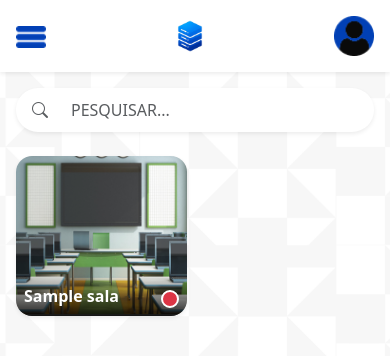
After one commit to CaioGomes26/django-rackplus-project, a Django app: page / in a window 390 px wide. The commit adds this page. Shown: the top 356 px of the page. Run offline with Django 5.2, Linux system fonts and the light colour scheme; a user stored in the database is signed in; tables that the repository leaves empty hold one stand-in row (values such as "Sample post").

Commit message:
feat: implement responsive dashboard, navigation system and asset organization
 - Templates: Refactor base.html to support conditional sidebar for authenticated users and a dedicated mobile offcanvas menu. - Views: Add home view logic to dynamically list 'Salas' and protected all dashboard routes with @login_required. - UI/UX: Move inline CSS to a global stylesheet and implement a secure POST-based logout via user dropdown. - Assets: Initialize static directory structure with brand logos, background assets, and standardized navigation icons.

```diff
--- /dev/null
+++ b/static/css/style.css
@@ -0,0 +1,44 @@
+/* RACK+ Estilos Globais e Layout */
+body {
+    background: url("../img/teladefundo.png") no-repeat center center fixed;
+    background-size: cover;
+}
+
+.barra-lateral-desktop {
+    width: 90px;
+    background-color: #d6d8e5;
+    z-index: 1050;
+}
+
+
+@media (min-width: 768px) {
+    .conteudo-principal {
+        margin-left: 90px;
+    }
+}
+
+/* Menu Mobile*/
+.offcanvas {
+    width: 90px !important;
+    background-color: #d6d8e5 !important;
+    border: none;
+}
+
+.offcanvas-header .btn-close {
+    margin: 0 auto;
+}
+
+
+.icone-nav {
+    width: 40px;
+    height: 40px;
+    object-fit: contain;
+}
+
+/* Bolinha de Status das Salas */
+.indicador-status {
+    width: 18px;
+    height: 18px;
+    border-radius: 50%;
+    border: 2px solid #fff;
+}
--- a/templates/base.html
+++ b/templates/base.html
@@ -4,25 +4,79 @@
 <head>
     <meta charset="UTF-8">
     <meta name="viewport" content="width=device-width, initial-scale=1.0">
-
-  <title>{% block title %}RACK +{% endblock %}</title>
-
-  <!-- Favicon -->
+    <title>{% block title %}RACK+{% endblock %}</title>
     <link rel="icon" href="{% static 'img/logo.png' %}" type="image/png">
 
-  <!-- Bootstrap -->
-  <link href="https://cdn.jsdelivr.net/npm/bootstrap@5.3.2/dist/css/bootstrap.min.css" rel="stylesheet">
-  <link href="https://cdn.jsdelivr.net/npm/bootstrap-icons@1.10.5/font/bootstrap-icons.min.css" rel="stylesheet">
-
-  <!-- CSS global -->
+    <link href="https://cdn.jsdelivr.net/npm/bootstrap@5.3.3/dist/css/bootstrap.min.css" rel="stylesheet">
+    <link rel="stylesheet" href="https://cdn.jsdelivr.net/npm/bootstrap-icons@1.11.0/font/bootstrap-icons.css">
     <link rel="stylesheet" href="{% static 'css/style.css' %}">
 
     {% block extra_css %}{% endblock %}
 </head>
 <body>
 
+    {% if user.is_authenticated %}
+        <header class="d-none d-md-flex justify-content-end p-3 position-fixed top-0 end-0" style="z-index: 1000;">
+            <div class="dropdown">
+                <a href="#" data-bs-toggle="dropdown">
+                    <img src="{% static 'img/icon-userpadrao.png' %}" alt="User" class="icone-nav">
+                </a>
+                <ul class="dropdown-menu dropdown-menu-end">
+                    <li><span class="dropdown-item-text small text-muted">Olá, {{ user.username }}</span></li>
+                    <li><hr class="dropdown-divider"></li>
+                    <li>
+                        <form action="{% url 'logout' %}" method="post" class="px-3">
+                            {% csrf_token %}
+                            <button type="submit" class="btn btn-danger btn-sm w-100 text-white">Sair</button>
+                        </form>
+                    </li>
+                </ul>
+            </div>
+        </header>
+
+        <nav class="d-none d-md-flex flex-column align-items-center vh-100 position-fixed top-0 start-0 barra-lateral-desktop py-3 shadow">
+            <a href="{% url 'gestao:home' %}"><img src="{% static 'img/logo.png' %}" class="icone-nav mb-5"></a>
+            <a href="#"><img src="{% static 'img/icon-lupa.png' %}" class="icone-nav my-2"></a>
+            <a href="#"><img src="{% static 'img/icon-dashboard.png' %}" class="icone-nav my-2"></a>
+            <a href="{% url 'gestao:device_gerenciar' %}"><img src="{% static 'img/icon-logs.png' %}" class="icone-nav my-2"></a>
+        </nav>
+
+        <nav class="d-md-none d-flex justify-content-between align-items-center bg-white shadow-sm p-3 sticky-top">
+            <a href="#" data-bs-toggle="offcanvas" data-bs-target="#menuMobile">
+                <img src="{% static 'img/icon-menu.png' %}" alt="Menu" style="width: 30px;">
+            </a>
+            <img src="{% static 'img/logo.png' %}" alt="Logo" style="width: 30px;">
+            <div class="dropdown">
+                <a href="#" data-bs-toggle="dropdown">
+                    <img src="{% static 'img/icon-userpadrao.png' %}" alt="User" class="icone-nav">
+                </a>
+                <ul class="dropdown-menu dropdown-menu-end">
+                    <li><span class="dropdown-item-text small text-muted">Olá, {{ user.username }}</span></li>
+                    <li><hr class="dropdown-divider"></li>
+                    <li>
+                        <form action="{% url 'logout' %}" method="post" class="px-3">
+                            {% csrf_token %}
+                            <button type="submit" class="btn btn-danger btn-sm w-100 text-white">Sair</button>
+                        </form>
+                    </li>
+                </ul>
+            </div>
+        </nav>
+
+        <div class="offcanvas offcanvas-start d-md-none" tabindex="-1" id="menuMobile">
+            <div class="offcanvas-header"><button type="button" class="btn-close" data-bs-dismiss="offcanvas"></button></div>
+            <div class="offcanvas-body d-flex flex-column align-items-center">
+                <a href="{% url 'gestao:home' %}" class="mb-4"><img src="{% static 'img/icon-home.png' %}" class="icone-nav"></a>
+                <a href="#" class="mb-4"><img src="{% static 'img/icon-dashboard.png' %}" class="icone-nav"></a>
+                <a href="{% url 'gestao:device_gerenciar' %}" class="mb-4"><img src="{% static 'img/icon-logs.png' %}" class="icone-nav"></a>
+            </div>
+        </div>
+    {% endif %}
+
+    <main class="{% if user.is_authenticated %}conteudo-principal{% endif %} p-3 p-md-4">
         {% block content %}{% endblock %}
+    </main>
 
-  {% block extra_js %}{% endblock %}
+    <script src="https://cdn.jsdelivr.net/npm/bootstrap@5.3.3/dist/js/bootstrap.bundle.min.js"></script>
 </body>
 </html>
--- /dev/null
+++ b/templates/home.html
@@ -0,0 +1,39 @@
+{% extends 'base.html' %}
+{% load static %}
+
+{% block title %}Dashboard | RACK+{% endblock %}
+
+{% block content %}
+    <div class="text-center mb-5 d-none d-md-block">
+        <h1 class="fw-bold display-6">Salas</h1>
+    </div>
+
+    <div class="d-md-none mb-4">
+        <div class="input-group bg-white rounded-pill shadow-sm overflow-hidden p-1">
+            <span class="input-group-text bg-transparent border-0"><i class="bi bi-search text-muted"></i></span>
+            <input type="text" class="form-control border-0" placeholder="PESQUISAR...">
+        </div>
+    </div>
+
+    <div class="row g-3 g-lg-4">
+        {% for sala in salas %}
+            <div class="col-6 col-md-4 col-lg-3">
+                <a href="{% url 'gestao:sala_detalhe' sala.pk %}" class="card text-decoration-none shadow-sm border-0 rounded-4 overflow-hidden">
+                    <div class="card-body p-0 position-relative">
+                        <img src="{% static 'img/icon-sala.png' %}" class="w-100" style="height: 160px; object-fit: cover;">
+
+                        <div class="position-absolute bottom-0 start-0 end-0 p-2 d-flex justify-content-between align-items-end text-white"
+                             style="background: linear-gradient(to top, rgba(0,0,0,0.85), transparent);">
+                            <span class="fw-bold">{{ sala.nome }}</span>
+                            <span class="indicador-status {% if forloop.counter|divisibleby:2 %}bg-success{% else %}bg-danger{% endif %}"></span>
+                        </div>
+                    </div>
+                </a>
+            </div>
+        {% empty %}
+            <div class="col-12 text-center text-muted py-5">
+                <p>Nenhuma sala cadastrada no sistema.</p>
+            </div>
+        {% endfor %}
+    </div>
+{% endblock %}
--- a/templates/login.html
+++ b/templates/login.html
@@ -1,7 +1,7 @@
 {% extends 'base.html' %}
 {% load static %}
 
-{% block title %}Login{% endblock %}
+{% block title %}Login | RACK+{% endblock %}
 
 {% block extra_css %}
 <style>
```
Also changed, not shown: static/img/icon-config.png (added), static/img/icon-dashboard.png (added), static/img/icon-home.png (added), static/img/icon-logs.png (added), static/img/icon-lupa.png (added), static/img/icon-menu.png (added), static/img/icon-sala.png (added), static/img/icon-userpadrao.png (added). Lines whose indentation alone changed are shown as unchanged.
